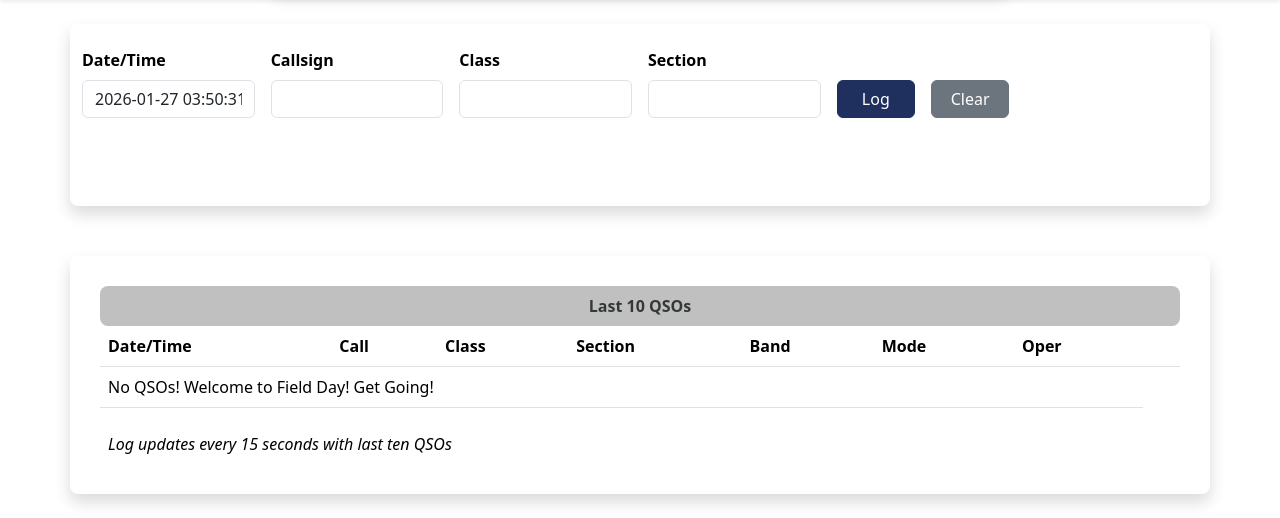
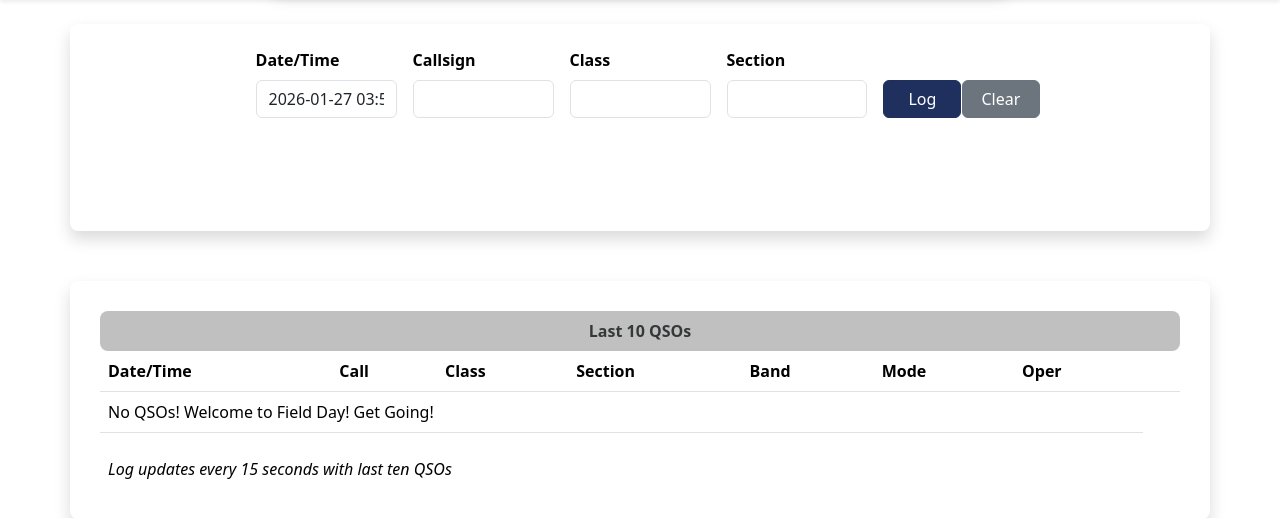
Before and after one commit to jxmx/firefly-logger, a PHP site: page / in a window 1280 px wide. Shown: the part 75-593 px from the top of the page. Run offline with PHP 8.4, Linux system fonts and the light colour scheme; data that the repository does not hold is empty; some libraries are stand-ins or nearby versions.

Commit message:
misc alignment fixes

```diff
--- a/web/css/local.css
+++ b/web/css/local.css
@@ -166,3 +166,7 @@ main {
 .nav-bi-big {
 	font-size: 2rem;
 }
+
+.msgbox-bi-big {
+	font-size: 2rem;
+}
--- a/web/index.php
+++ b/web/index.php
@@ -21,11 +21,11 @@ include("header.php");
 ?>
 <main data-logclock-mode="auto">
 	<div class="container-md qso-entry-container shadow rounded-3">
-		<div class="row mt-3">
-			<div class="col-12 d-flex justify-content-center">
+		<div class="row mt-3 justify-content-center">
+			<div class="col-12 col-lg-10">
 				<form id="log" name="log" class="needs-validation w-100" novalidate>
 
-					<div class="row mt-2 g-3 align-items-start">
+					<div class="row mt-2 g-3 align-items-top justify-content-center">
 
 						<!-- Date/Time -->
 						<div class="col-12 col-md-2">
@@ -82,6 +82,7 @@ include("header.php");
 									class="btn btn-primary">
 								Log
 							</button>
+							<div class="invalid-feedback d-block opacity-0">placeholder</div>
 						</div>
 
 						<!-- Clear Button -->
@@ -95,11 +96,8 @@ include("header.php");
 									tabindex="-1">
 								Clear
 							</button>
+							<div class="invalid-feedback d-block opacity-0">placeholder</div>
 						</div>
-
-						<!-- Future expansion -->
-						<div class="col-12 col-md-2"></div>
-
 					</div>
 
 					<!-- Hidden fields -->
@@ -114,7 +112,7 @@ include("header.php");
 		</div>
 		<div class="row">
 			<div id="statusarea"
-				class="alert d-flex align-items-center fade show opacity-0 m-3"
+				class="alert w-100 d-flex align-items-center justify-content-center fade show opacity-0 m-3"
 				role="alert"></div>
 		</div>
 	</div>
--- a/web/js/statusmsg.js
+++ b/web/js/statusmsg.js
@@ -5,7 +5,7 @@ function goodStatusMsg(msg) {
     var statusbox = document.getElementById("statusarea");
     clearStatusMsg();
     statusbox.classList.add("alert-success");
-    statusbox.innerHTML += '<i class="bi bi-check-circle-fill my-2"></i>';
+    statusbox.innerHTML += '<i class="bi bi-check-circle-fill my-2 msgbox-bi-bi"></i>';
     statusbox.innerHTML +=  `&nbsp;&nbsp${msg}`;
     statusbox.innerHTML += "<button type=\"button\" class=\"btn-close\" onclick=\"clearStatusMsg()\" aria-label=\"Close\"></button>";
     $("#statusarea").removeClass("opacity-0").addClass("opacity-100");
@@ -20,7 +20,7 @@ function alertStatusMsg(msg) {
     var statusbox = document.getElementById("statusarea");
     clearStatusMsg();
     statusbox.classList.add("alert-danger");
-    statusbox.innerHTML += `<i class="bi bi-x-circle-fill"></i>`;
+    statusbox.innerHTML += `<i class="bi bi-x-circle-fill msgbox-bi-bi"></i>`;
     statusbox.innerHTML += `&nbsp;&nbsp${msg}`;
     statusbox.innerHTML += "<button type=\"button\" class=\"btn-close\" onclick=\"clearStatusMsg()\" aria-label=\"Close\"></button>";
     $("#statusarea").removeClass("opacity-0").addClass("opacity-100");
```
